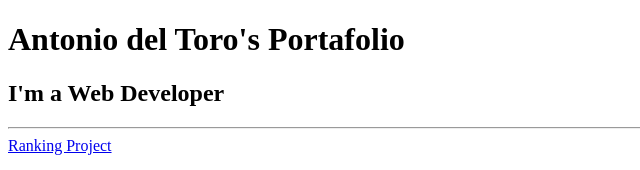
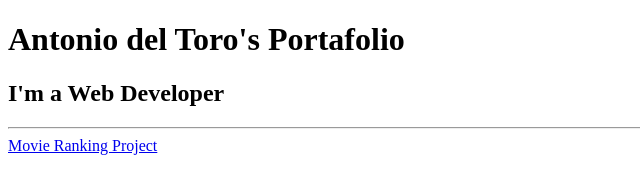
Before and after one commit to antonioedeltoro/html-portfolio, a plain HTML site: page index.html in a window 1280 px wide. Shown: the top 170 px of the page, 0-640 px from the left. Drawn offline with Linux system fonts and the light colour scheme.

Commit message:
Update index.html

```diff
--- a/index.html
+++ b/index.html
@@ -10,7 +10,7 @@
     <h1>Antonio del Toro's Portafolio</h1>
     <h2>I'm a Web Developer</h2>
     <hr />
-        <a href="./public/movie-ranking.html">Ranking Project</a><br /><br />
+        <a href="./public/movie-ranking.html">Movie Ranking Project</a><br /><br />
             <img src="./assets/images/movie-ranking-mine.png" height="200px" />
             <br />
             <br />
```
